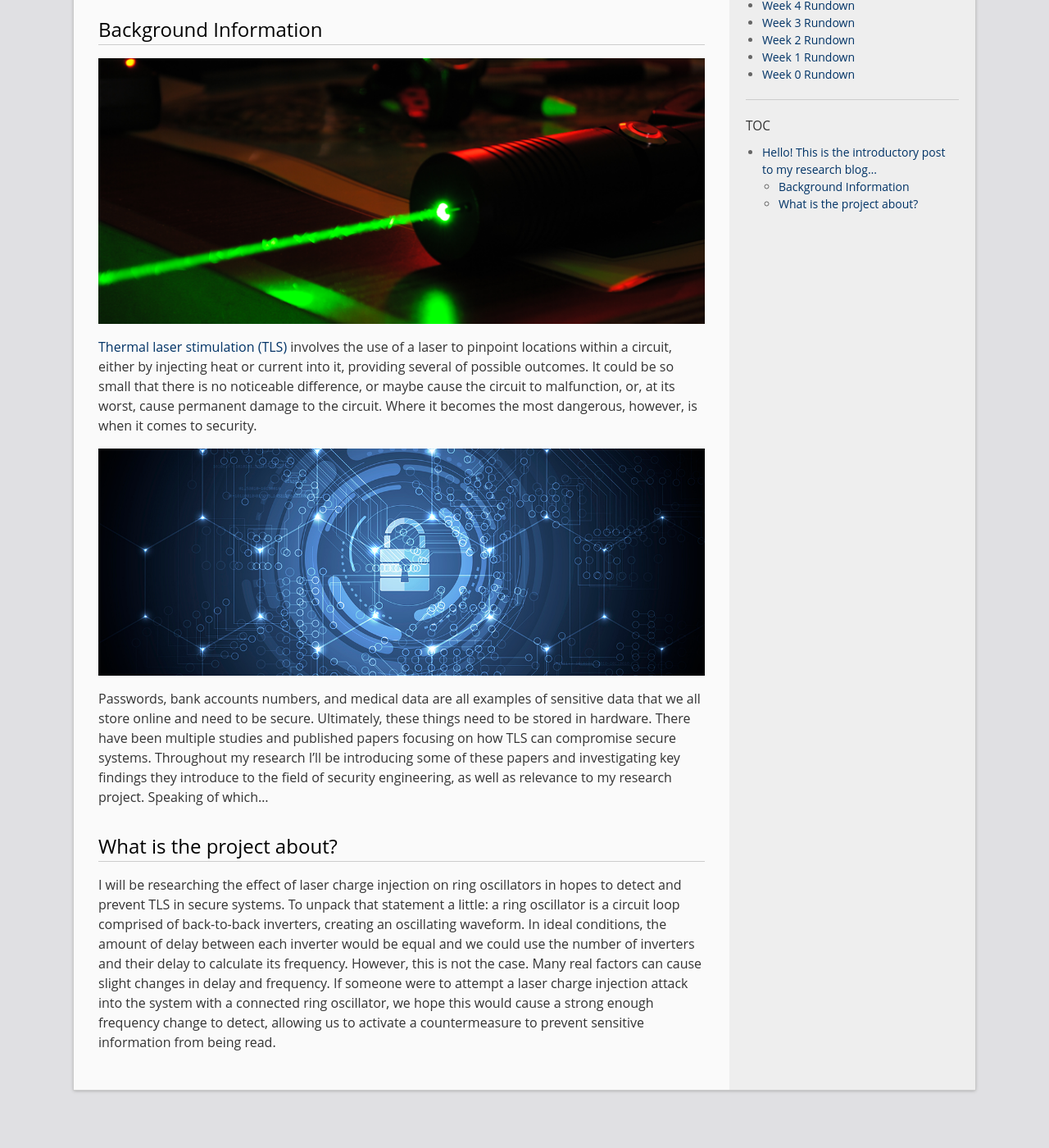
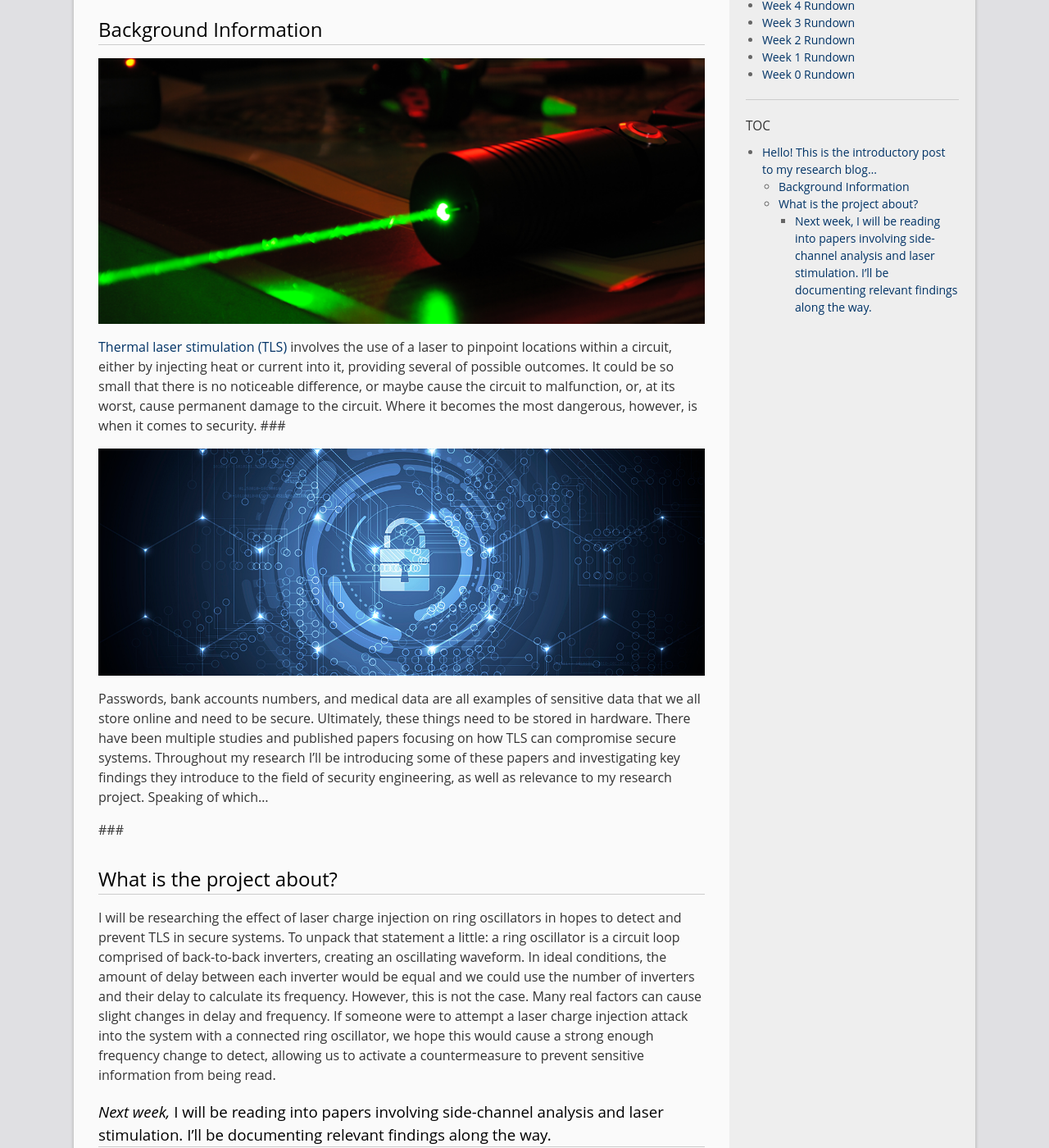
Before and after one commit to andrewH01/andrewH01.github.io, a Jekyll site: the page built from _posts/2020-05-15-week-0.markdown, in a window 1280 px wide and 1400 px high, scrolled down 410 px. Shown: the whole window at 82% size. Built offline with Jekyll 4.4.1, drawn with Linux system fonts in a browser that asks for light colours.

Commit message:
Finished Week 0 post

```diff
--- a/_posts/2020-05-15-week-0.markdown
+++ b/_posts/2020-05-15-week-0.markdown
@@ -17,14 +17,17 @@ and I'm very excited to share my work over the remaining 12 weeks with you. I ho
 ![Green-colored laser](/images/week_0/greenlaser.png)
 
 [Thermal laser stimulation (TLS)][tls-wiki] involves the use of a laser to pinpoint locations within a circuit, either by injecting heat or current into it, providing several of possible outcomes. It could be so small that there is no noticeable difference, or maybe cause the circuit to malfunction, or, at its worst, cause permanent damage to the circuit. Where it becomes the most dangerous, however, is when it comes to security.
-
+###
 
 ![Security engineering keeps sensitive online data protected](/images/week_0/bluepadlock_cybersecurity.jpg)
 
 Passwords, bank accounts numbers, and medical data are all examples of sensitive data that we all store online and need to be secure. Ultimately, these things need to be stored in hardware. There have been multiple studies and published papers focusing on how TLS can compromise secure systems. Throughout my research I'll be introducing some of these papers and investigating key findings they introduce to the field of security engineering, as well as relevance to my research project. Speaking of which...
 
+###
 ## What is the project about?
 
 I will be researching the effect of laser charge injection on ring oscillators in hopes to detect and prevent TLS in secure systems. To unpack that statement a little: a ring oscillator is a circuit loop comprised of back-to-back inverters, creating an oscillating waveform. In ideal conditions, the amount of delay between each inverter would be equal and we could use the number of inverters and their delay to calculate its frequency. However, this is not the case. Many real factors can cause slight changes in delay and frequency. If someone were to attempt a laser charge injection attack into the system with a connected ring oscillator, we hope this would cause a strong enough frequency change to detect, allowing us to activate a countermeasure to prevent sensitive information from being read.
 
+### *Next week,* I will be reading into papers involving side-channel analysis and laser stimulation. I'll be documenting relevant findings along the way.
+
 [tls-wiki]: https://en.wikipedia.org/wiki/Thermal_laser_stimulation
--- a/image_sources.txt
+++ b/image_sources.txt
@@ -1,2 +1,3 @@
+[week-0]
 greenlaser.png - https://www.ophiropt.com/blog/laser-measurement/a-beginners-guide-to-laser-beam-profiling/
 bluepadlock_cybersecurity.jpg - https://eecs.oregonstate.edu/sites/eecs.oregonstate.edu/files/images/cybersecurity-1200x450.jpg
```
